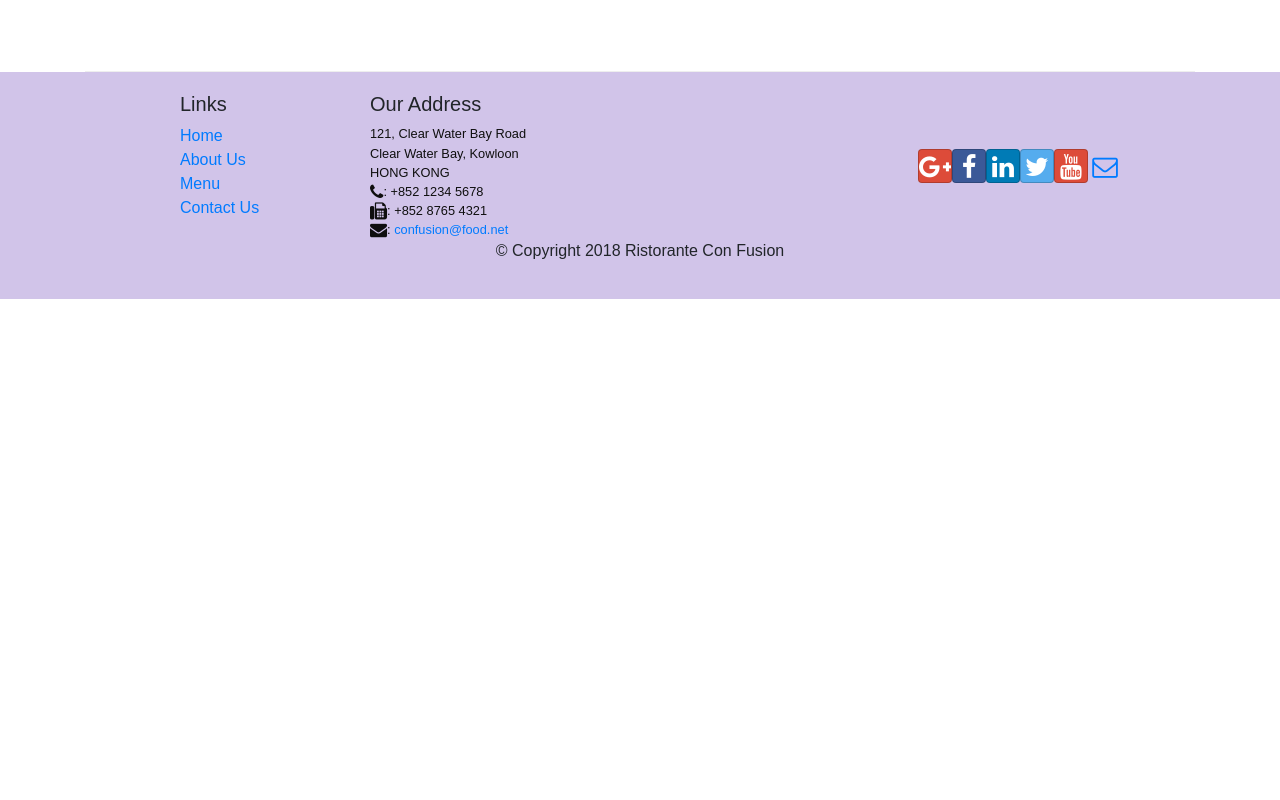
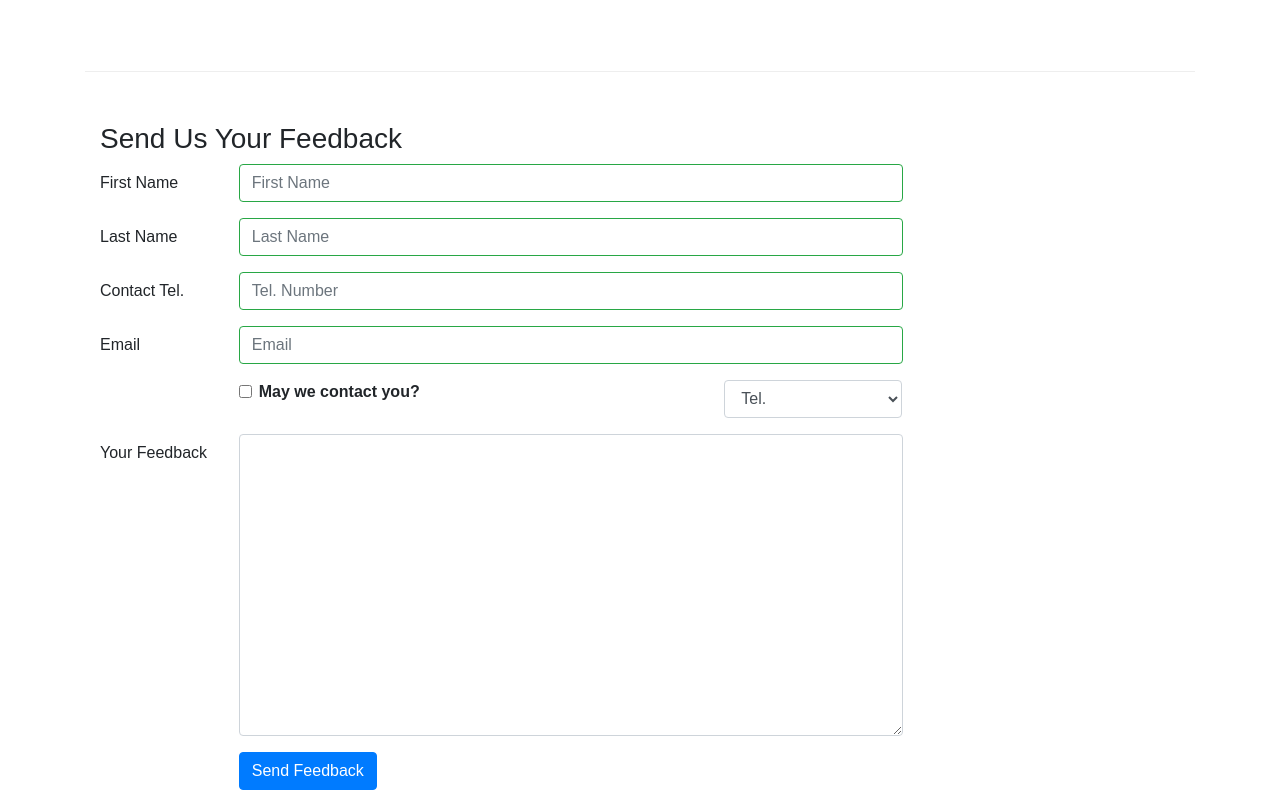
Before and after one commit to cdramirezh/FSWD-React, a React (Create React App) app: page /contactus in a window 1280 px wide. Shown: the part 800-1600 px from the top of the page. Before the commit the page ends 1099 px from the top, so only its background shows below. Built offline with nearby package versions, Linux system fonts and the light colour scheme.

Commit message:
Controlled form validation. Validacion de formularios con funciones raras y mucho esfuerzo

```diff
--- a/src/components/ContactComponent.js
+++ b/src/components/ContactComponent.js
@@ -1,8 +1,88 @@
-import React from 'react';
-import { Breadcrumb, BreadcrumbItem } from 'reactstrap';
+import React, { Component } from 'react';
+import { Breadcrumb, BreadcrumbItem, Button, Form, FormGroup, Label, Input, Col, FormFeedback } from 'reactstrap';
 import { Link } from 'react-router-dom';
 
-function Contact(props) {
+class Contact extends Component {
+
+    constructor(props) {
+
+        super(props);
+
+        this.state = {
+            firstname: '',
+            lastname: '',
+            telnum: '',
+            email: '',
+            agree: false,
+            contactType: 'Tel.',
+            message: '',
+            touched: {
+                firstname: false,
+                lastname: false,
+                telnum: false,
+                email: false,
+            }
+        };
+
+        this.handleInputChange = this.handleInputChange.bind(this);
+        this.handleSubmit = this.handleSubmit.bind(this);
+        this.handleBlur = this.handleBlur.bind(this);
+
+    }
+
+    handleInputChange(event) {
+        const target = event.target;
+        const value = target.type === 'checkbox' ? target.checked : target.value;
+        const name = target.name;
+
+        this.setState({
+            [name] : value
+        });
+    }
+
+    handleSubmit(event){
+        console.log('Current State is: '+JSON.stringify(this.state))
+        alert('Current State is: '+JSON.stringify(this.state))
+        event.preventDefault();
+    }
+
+    handleBlur = (field) => (evt) => {
+        // ... es 'all those' para cualquiera de todos esos campos, el touched va a ser puesto en true
+        this.setState({
+            touched: { ...this.state.touched, [field]: true}
+        })
+    }
+
+    validate( firstname, lastname, telnum, email ) {
+        const errors = {
+            firstname: '',
+            lastname: '',
+            telnum: '',
+            email: '',
+        }
+
+        if (this.state.touched.firstname && firstname.length < 3 )
+            errors.firstname = "First Name should be greather than 2 characers";
+        else if (this.state.touched.firstname && firstname.length > 10)
+            errors.firstname = "First Name should be smaller than 11 characers";
+        if (this.state.touched.lastname && lastname.length < 3 )
+            errors.firstname = "First Last should be greather than 2 characers";
+        else if (this.state.touched.lastname && lastname.length > 10)
+            errors.firstname = "First Last should be smaller than 11 characers";
+
+        const reg = /^\d+$/;
+        if (this.state.touched.telnum && !reg.test(telnum))
+            errors.telnum = 'Tel. Number should contain only numbers';
+        if ( this.state.touched.email && email.split('').filter( x => x === '@').length !== 1 )
+            errors.email = 'email should contain a @ sign'
+
+        return errors;
+    }
+
+    render(){
+
+        const errors = this.validate(this.state.firstname, this.state.lastname, this.state.telnum, this.state.email )
+
         return(
             <div className="container">
                 <div className='row'>
@@ -40,8 +120,108 @@ function Contact(props) {
                         </div>
                     </div>
                 </div>
+                <div className='row row-content'>
+                    <div className='col-12'>
+                        <h3>Send Us Your Feedback </h3>
+                    </div>
+                    <div className='col-12 col-md-9'>
+                        <Form onSubmit={this.handleSubmit}>
+                        <FormGroup row>
+                                <Label htmlFor="firstname" md={2}>First Name</Label>
+                                <Col md={10}>
+                                    <Input type="text" id="firstname" name="firstname"
+                                        placeholder="First Name"
+                                        value={this.state.firstname}
+                                        valid={errors.firstname === ''}
+                                        invalid={errors.firstname !== ''}
+                                        onBlur={this.handleBlur('firstname')}
+                                        onChange={this.handleInputChange} />
+                                    <FormFeedback>{errors.firstname}</FormFeedback>
+                                </Col>
+                            </FormGroup>
+                            <FormGroup row>
+                                <Label htmlFor="lastname" md={2}>Last Name</Label>
+                                <Col md={10}>
+                                    <Input type="text" id="lastname" name="lastname"
+                                        placeholder="Last Name"
+                                        value={this.state.lastname}
+                                        valid={errors.lastname === ''}
+                                        invalid={errors.lastname !== ''}
+                                        onBlur={this.handleBlur('lastname')}
+                                        onChange={this.handleInputChange} />
+                                    <FormFeedback>{errors.lastname}</FormFeedback>
+                                </Col>
+                            </FormGroup>
+                            <FormGroup row>
+                                <Label htmlFor="telnum" md={2}>Contact Tel.</Label>
+                                <Col md={10}>
+                                    <Input type="tel" id="telnum" name="telnum"
+                                        placeholder="Tel. Number"
+                                        value={this.state.telnum}
+                                        valid={errors.telnum === ''}
+                                        invalid={errors.telnum !== ''}
+                                        onBlur={this.handleBlur('telnum')}
+                                        onChange={this.handleInputChange} />
+                                    <FormFeedback>{errors.telnum}</FormFeedback>
+                                </Col>
+                            </FormGroup>
+                            <FormGroup row>
+                                <Label htmlFor="email" md={2}>Email</Label>
+                                <Col md={10}>
+                                    <Input type="email" id="email" name="email"
+                                        placeholder="Email"
+                                        value={this.state.email}
+                                        valid={errors.email === ''}
+                                        invalid={errors.email !== ''}
+                                        onBlur={this.handleBlur('email')}
+                                        onChange={this.handleInputChange} />
+                                    <FormFeedback>{errors.email}</FormFeedback>
+                                </Col>
+                            </FormGroup>
+                            <FormGroup row>
+                                <Col md={{size: 6, offset: 2}}>
+                                    <FormGroup check>
+                                        <Label check>
+                                            <Input type="checkbox"
+                                                name="agree"
+                                                checked={this.state.agree}
+                                                onChange={this.handleInputChange} /> {' '}
+                                            <strong>May we contact you?</strong>
+                                        </Label>
+                                    </FormGroup>
+                                </Col>
+                                <Col md={{size: 3, offset: 1}}>
+                                    <Input type="select" name="contactType"
+                                            value={this.state.contactType}
+                                            onChange={this.handleInputChange}>
+                                        <option>Tel.</option>
+                                        <option>Email</option>
+                                    </Input>
+                                </Col>
+                            </FormGroup>
+                            <FormGroup row>
+                                <Label htmlFor="message" md={2}>Your Feedback</Label>
+                                <Col md={10}>
+                                    <Input type="textarea" id="message" name="message"
+                                        rows="12"
+                                        value={this.state.message}
+                                        onChange={this.handleInputChange}></Input>
+                                </Col>
+                            </FormGroup>
+                            <FormGroup row>
+                                <Col md={{size: 10, offset: 2}}>
+                                    <Button type="submit" color="primary">
+                                        Send Feedback
+                                    </Button>
+                                </Col>
+                            </FormGroup>
+                        </Form>
+                    </div>
+                </div>
             </div>
         );
     }
 
+}
+
 export default Contact;
```
Lines whose indentation alone changed are shown as unchanged.
